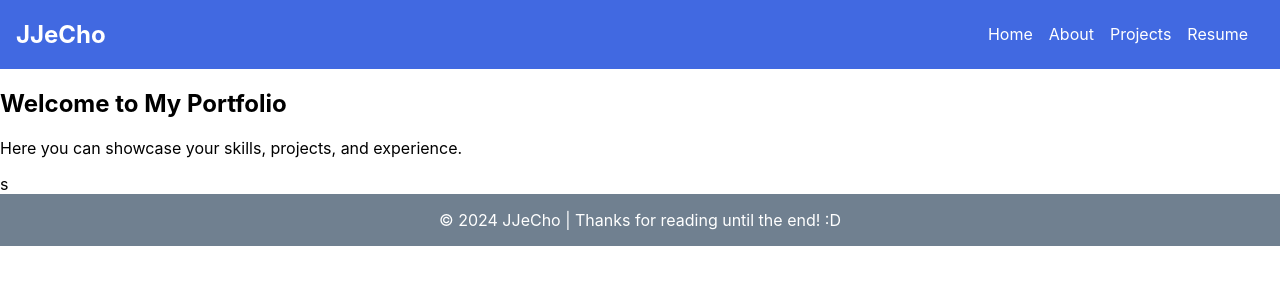
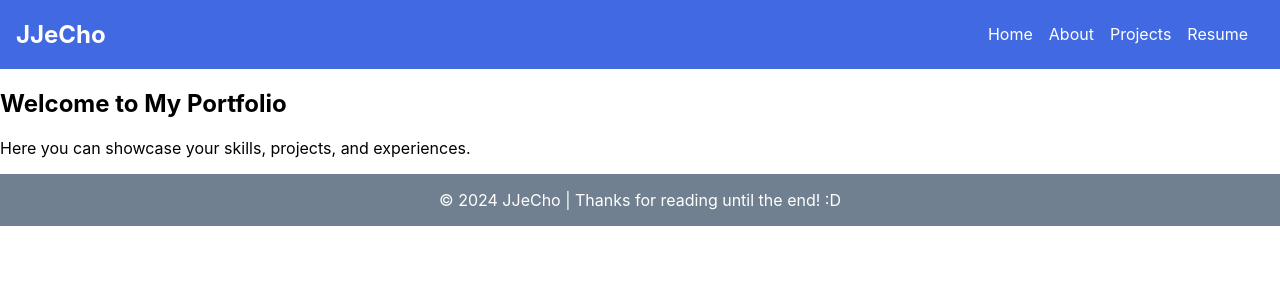
Before and after one commit to JJeCho/JJeCho.github.io, a React (Create React App) app: page / in a window 1280 px wide. Shown: the top 300 px of the page. Built offline with nearby package versions, Linux system fonts and the light colour scheme.

Commit message:
Update projects

```diff
--- a/src/components/Home.js
+++ b/src/components/Home.js
@@ -6,7 +6,7 @@ const Home = () => {
   return (
     <div>
       <h2>Welcome to My Portfolio</h2>
-      <p>Here you can showcase your skills, projects, and experience.</p>s
+      <p>Here you can showcase your skills, projects, and experiences.</p>
     </div>
   );
 };
--- a/src/components/Projects.js
+++ b/src/components/Projects.js
@@ -7,6 +7,12 @@ const Projects = () => {
       title: "Wordle+",
       description: "A Full Stack Wordle game built using the MERN Stack. Supports words of different lengths and themes.",
       imageUrl: "https://source.unsplash.com/random/?wordle",
+      link: "",
+    },
+    {
+      title: "Florida Man Tracker",
+      description: "A MERN Full Stack Web Scraping application that scrapes for data from the internet about Florida Men and their activities, stores it in a database, and displays stored news entries",
+      imageUrl: "https://source.unsplash.com/random/?florida,man",
       link: "",
     },
     {
```
